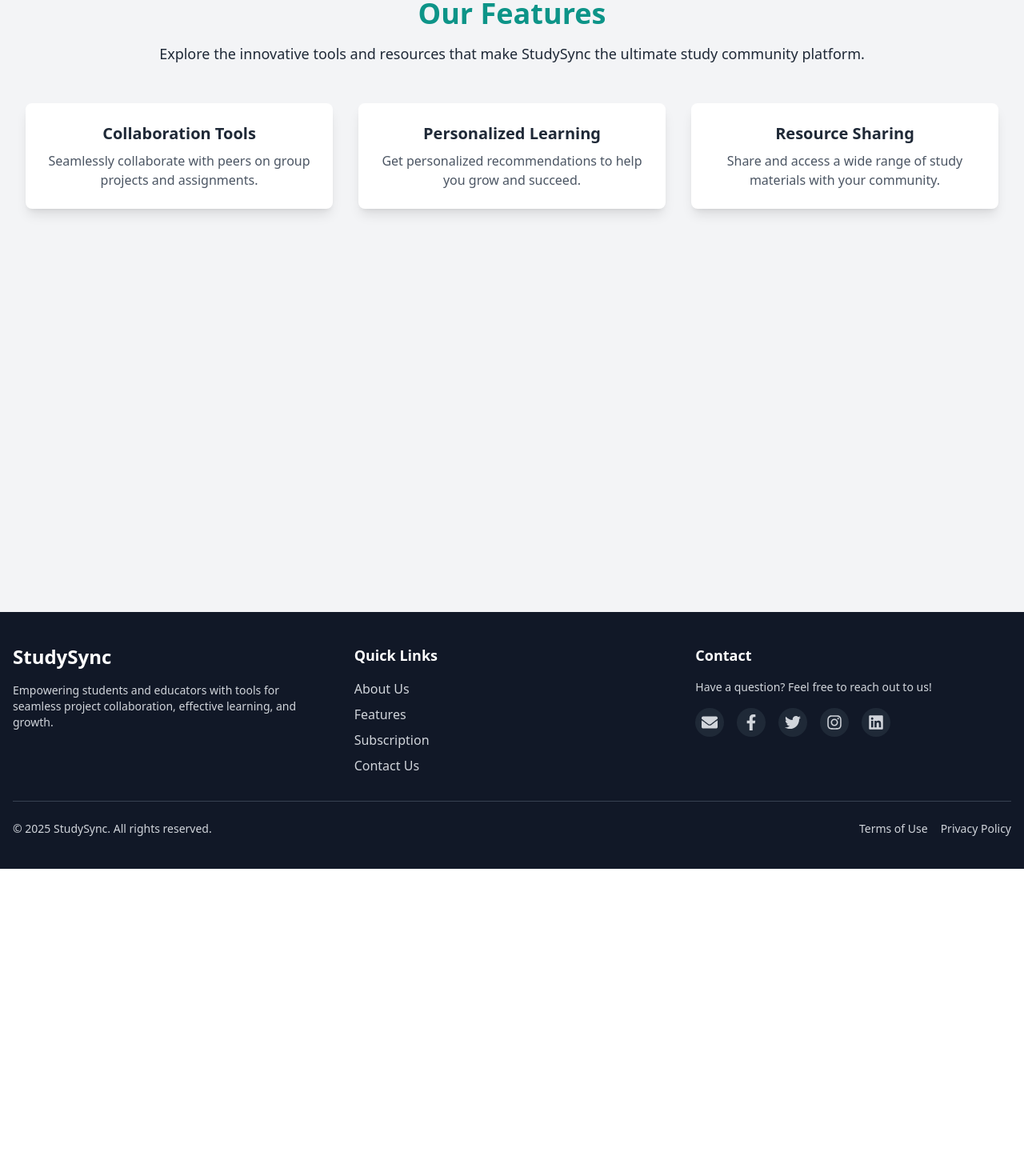
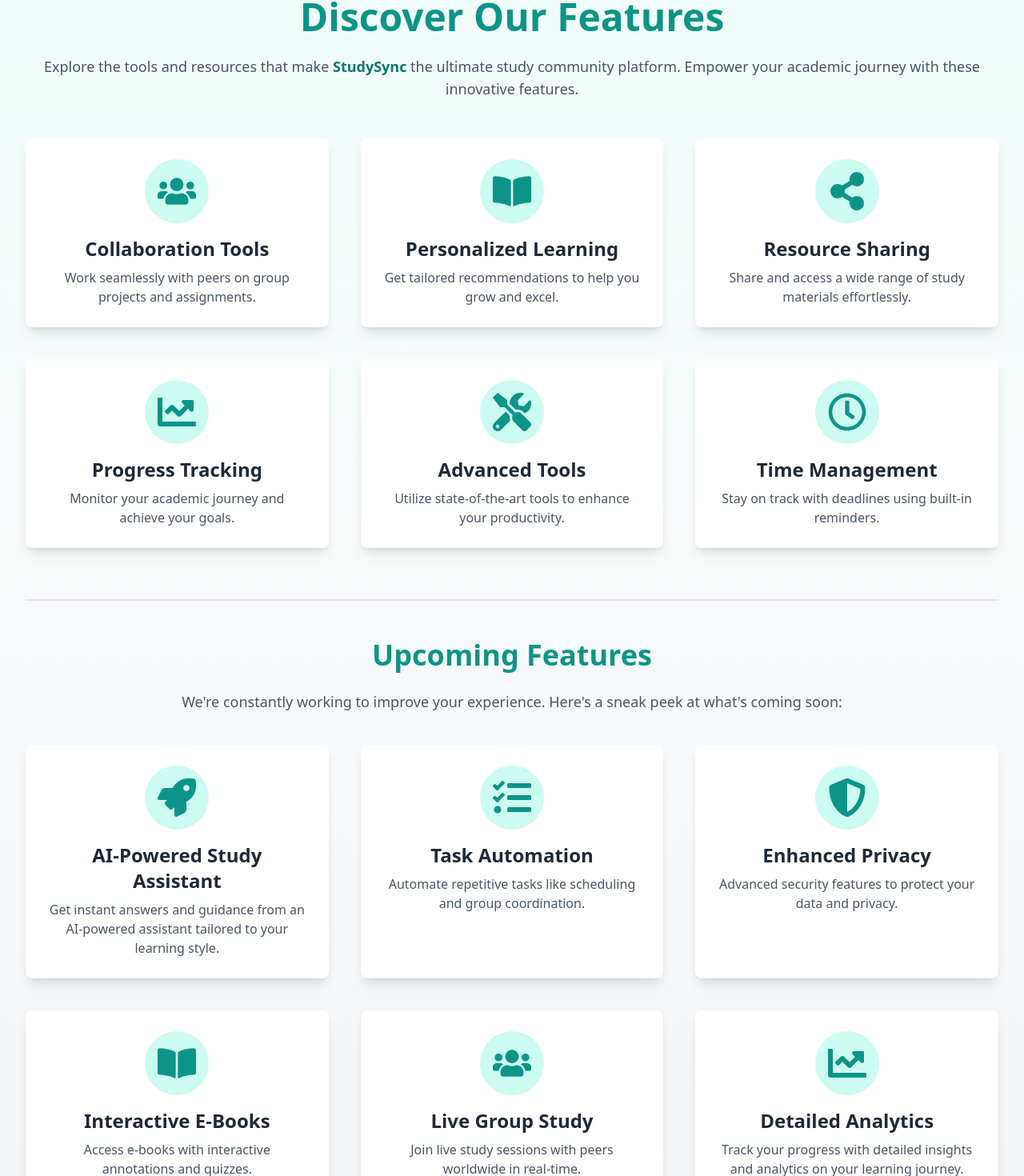
Before and after one commit to Sarojshah1/Study_sync_frontend, a React (Vite) app: page /features in a window 1280 px wide. Shown: the part 115-1585 px from the top of the page at 80% size. Before the commit the page ends 1201 px from the top, so only its background shows below. Built offline with nearby package versions, Linux system fonts and the light colour scheme; no server answers.

Commit message:
features

```diff
--- a/src/pages/Landing/Features.jsx
+++ b/src/pages/Landing/Features.jsx
@@ -1,41 +1,155 @@
 import React from "react";
+import {
+  FaUsers,
+  FaBookOpen,
+  FaTools,
+  FaShareAlt,
+  FaChartLine,
+  FaRegClock,
+  FaRocket,
+  FaTasks,
+  FaShieldAlt,
+} from "react-icons/fa";
 
 const Features = () => {
   return (
-    <div className="min-h-screen bg-gray-100 text-gray-800 p-8">
-      <div className="max-w-7xl mx-auto text-center">
-        <h1 className="text-4xl font-bold text-teal-600">Our Features</h1>
-        <p className="mt-4 text-lg">
-          Explore the innovative tools and resources that make StudySync the ultimate study community platform.
-        </p>
+      <div className="min-h-screen bg-gradient-to-b from-teal-50 via-gray-50 to-gray-100 text-gray-800 p-8">
+        <div className="max-w-7xl mx-auto text-center">
+          {/* Header Section */}
+          <h1 className="text-5xl font-extrabold text-teal-600 mb-6">
+            Discover Our Features
+          </h1>
+          <p className="text-lg text-gray-600 mb-12">
+            Explore the tools and resources that make{" "}
+            <span className="text-teal-700 font-semibold">StudySync</span> the
+            ultimate study community platform. Empower your academic journey with
+            these innovative features.
+          </p>
 
-        <div className="mt-12 grid grid-cols-1 sm:grid-cols-2 lg:grid-cols-3 gap-8">
-          {/* Feature 1 */}
-          <div className="bg-white rounded-lg shadow-lg p-6">
-            <h3 className="text-xl font-bold mb-2">Collaboration Tools</h3>
-            <p className="text-gray-600">
-              Seamlessly collaborate with peers on group projects and assignments.
-            </p>
+          {/* Features Section */}
+          <div className="grid grid-cols-1 sm:grid-cols-2 lg:grid-cols-3 gap-10">
+            {/* Feature Cards */}
+            {[
+              {
+                icon: <FaUsers />,
+                title: "Collaboration Tools",
+                description:
+                    "Work seamlessly with peers on group projects and assignments.",
+              },
+              {
+                icon: <FaBookOpen />,
+                title: "Personalized Learning",
+                description:
+                    "Get tailored recommendations to help you grow and excel.",
+              },
+              {
+                icon: <FaShareAlt />,
+                title: "Resource Sharing",
+                description:
+                    "Share and access a wide range of study materials effortlessly.",
+              },
+              {
+                icon: <FaChartLine />,
+                title: "Progress Tracking",
+                description:
+                    "Monitor your academic journey and achieve your goals.",
+              },
+              {
+                icon: <FaTools />,
+                title: "Advanced Tools",
+                description:
+                    "Utilize state-of-the-art tools to enhance your productivity.",
+              },
+              {
+                icon: <FaRegClock />,
+                title: "Time Management",
+                description:
+                    "Stay on track with deadlines using built-in reminders.",
+              },
+            ].map((feature, index) => (
+                <div
+                    key={index}
+                    className="group bg-white rounded-lg shadow-lg p-6 border-2 border-transparent hover:border-teal-500 hover:shadow-xl transition-all duration-300"
+                >
+                  <div className="flex flex-col items-center text-center">
+                    <div className="text-teal-600 text-5xl bg-teal-100 p-4 rounded-full mb-4 group-hover:bg-teal-600 group-hover:text-white transition-colors duration-300">
+                      {feature.icon}
+                    </div>
+                    <h3 className="text-2xl font-bold mb-2">{feature.title}</h3>
+                    <p className="text-gray-600">{feature.description}</p>
+                  </div>
+                </div>
+            ))}
           </div>
 
-          {/* Feature 2 */}
-          <div className="bg-white rounded-lg shadow-lg p-6">
-            <h3 className="text-xl font-bold mb-2">Personalized Learning</h3>
-            <p className="text-gray-600">
-              Get personalized recommendations to help you grow and succeed.
-            </p>
-          </div>
+          {/* Divider */}
+          <div className="border-t-2 border-gray-200 mt-16 mb-12"></div>
 
-          {/* Feature 3 */}
-          <div className="bg-white rounded-lg shadow-lg p-6">
-            <h3 className="text-xl font-bold mb-2">Resource Sharing</h3>
-            <p className="text-gray-600">
-              Share and access a wide range of study materials with your community.
-            </p>
+          {/* Upcoming Features Section */}
+          <h2 className="text-4xl font-bold text-teal-600 mb-6">
+            Upcoming Features
+          </h2>
+          <p className="text-lg text-gray-600 mb-10">
+            We're constantly working to improve your experience. Here's a sneak
+            peek at what's coming soon:
+          </p>
+
+          <div className="grid grid-cols-1 sm:grid-cols-2 lg:grid-cols-3 gap-10">
+            {/* Upcoming Feature Cards */}
+            {[
+              {
+                icon: <FaRocket />,
+                title: "AI-Powered Study Assistant",
+                description:
+                    "Get instant answers and guidance from an AI-powered assistant tailored to your learning style.",
+              },
+              {
+                icon: <FaTasks />,
+                title: "Task Automation",
+                description:
+                    "Automate repetitive tasks like scheduling and group coordination.",
+              },
+              {
+                icon: <FaShieldAlt />,
+                title: "Enhanced Privacy",
+                description:
+                    "Advanced security features to protect your data and privacy.",
+              },
+              {
+                icon: <FaBookOpen />,
+                title: "Interactive E-Books",
+                description:
+                    "Access e-books with interactive annotations and quizzes.",
+              },
+              {
+                icon: <FaUsers />,
+                title: "Live Group Study",
+                description:
+                    "Join live study sessions with peers worldwide in real-time.",
+              },
+              {
+                icon: <FaChartLine />,
+                title: "Detailed Analytics",
+                description:
+                    "Track your progress with detailed insights and analytics on your learning journey.",
+              },
+            ].map((feature, index) => (
+                <div
+                    key={index}
+                    className="group bg-white rounded-lg shadow-lg p-6 border-2 border-transparent hover:border-teal-500 hover:shadow-xl transition-all duration-300"
+                >
+                  <div className="flex flex-col items-center text-center">
+                    <div className="text-teal-600 text-5xl bg-teal-100 p-4 rounded-full mb-4 group-hover:bg-teal-600 group-hover:text-white transition-colors duration-300">
+                      {feature.icon}
+                    </div>
+                    <h3 className="text-2xl font-bold mb-2">{feature.title}</h3>
+                    <p className="text-gray-600">{feature.description}</p>
+                  </div>
+                </div>
+            ))}
           </div>
         </div>
       </div>
-    </div>
   );
 };
 
```
